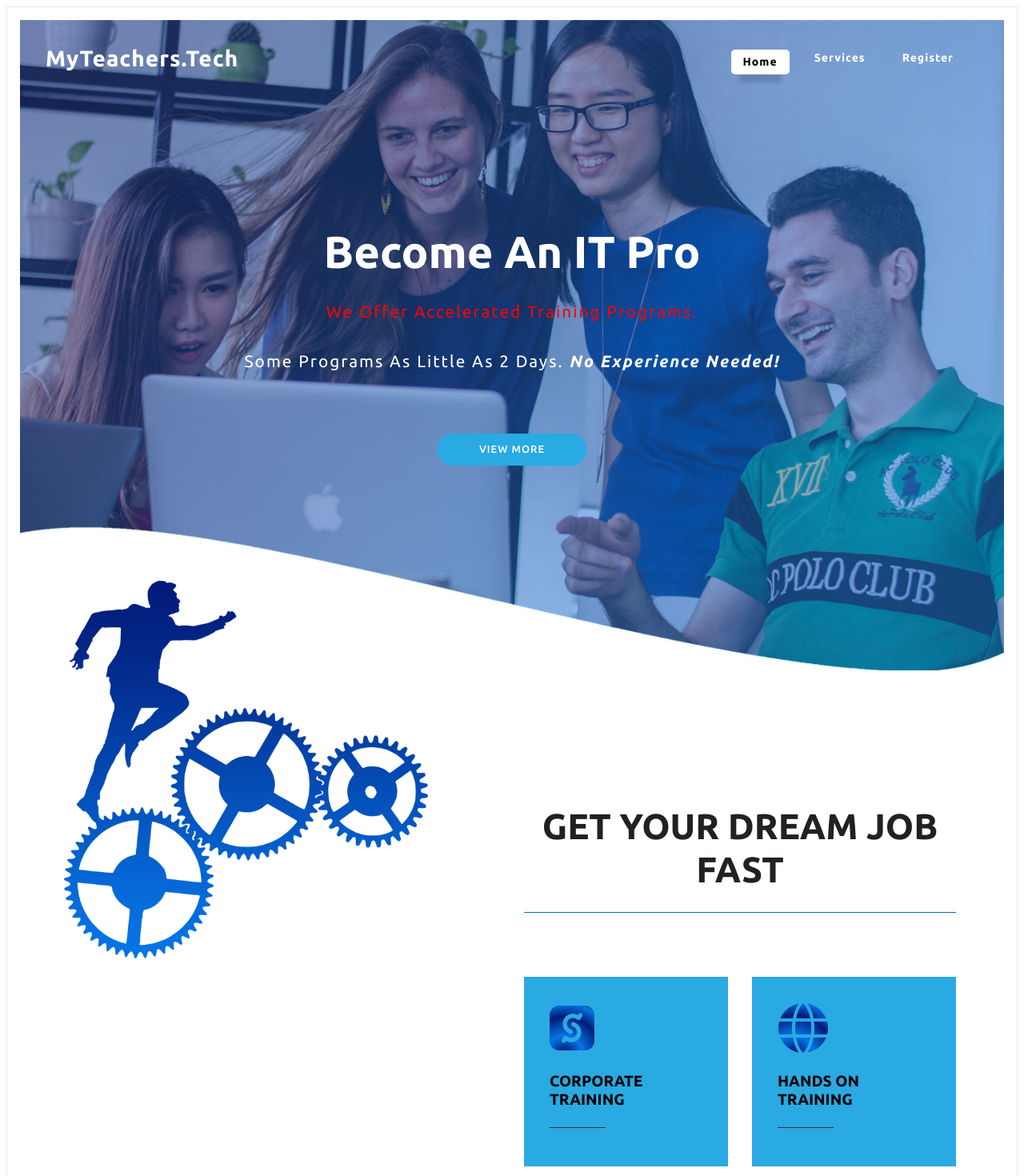
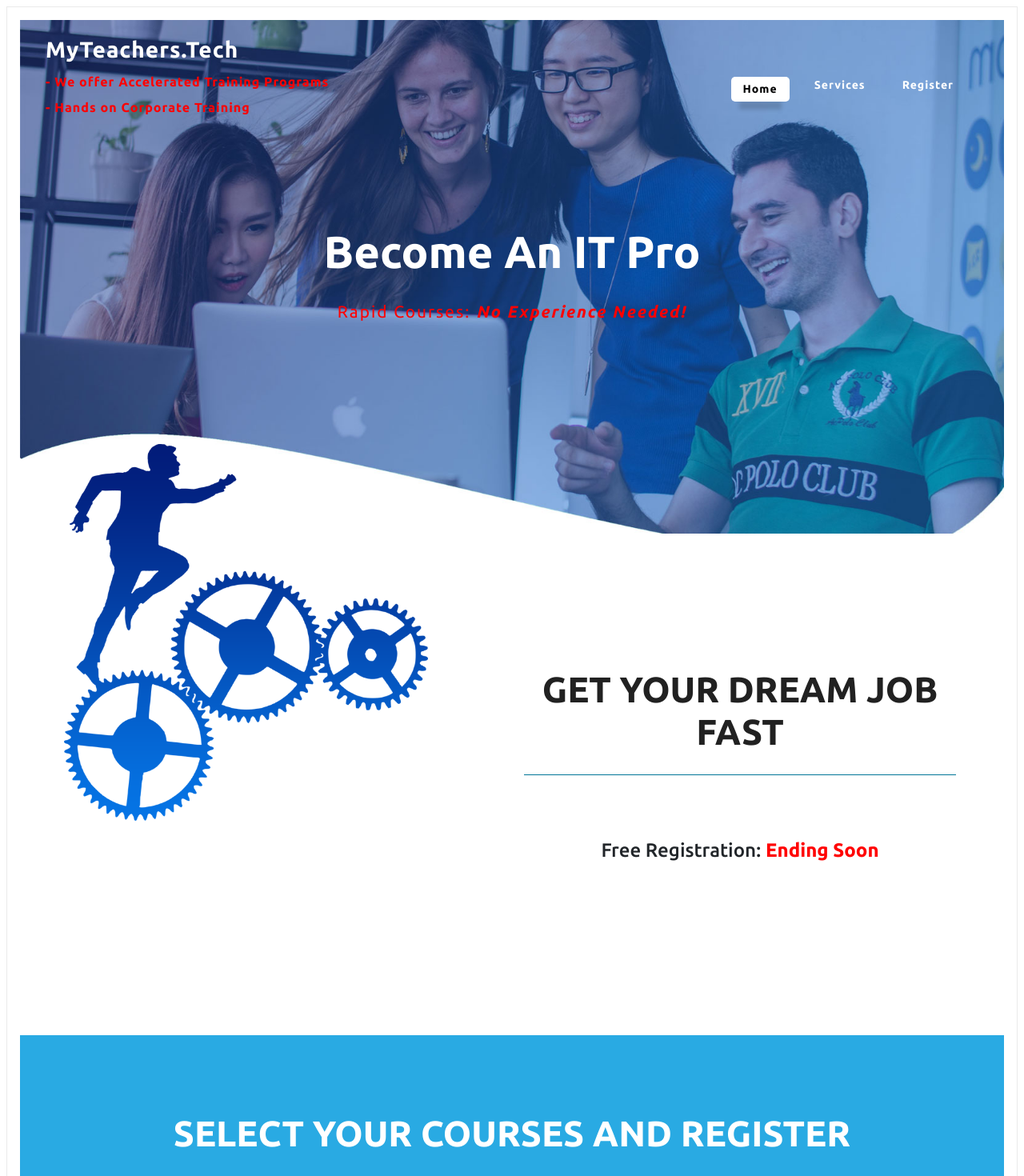
Before and after one commit to edouardyonga/myteacherLanding, a Nuxt app: page / in a window 1280 px wide. Shown: the top 1470 px of the page at 80% size. Built offline with nearby package versions, Linux system fonts and the light colour scheme.

Commit message:
[More useless updates :-(]

```diff
--- a/assets/css/style.css
+++ b/assets/css/style.css
@@ -1428,3 +1428,17 @@ ul.social-iconsv2 li a:hover {
     background: rgba(255, 255, 255, .8);
     padding: 10px;
 }
+
+.moto {
+    color: red;
+    font-size: 16px;
+    padding-top: 24px;
+}
+
+.moto br {
+    padding-top: -20px !important;
+}
+
+.text-red {
+    color: red;
+}
--- a/pages/index.vue
+++ b/pages/index.vue
@@ -10,7 +10,12 @@
           >
             <h1>
               <nuxt-link to='/' class="navbar-brand text-white" style="text-transform: none;">
-              MyTeachers.Tech
+              MyTeachers.Tech<br/>
+
+              <p class="moto">
+                - We offer Accelerated Training Programs<br>
+<span>- Hands on Corporate Training</span>
+              </p>
                </nuxt-link>
             </h1>
             <button
@@ -49,20 +54,9 @@
             <div class="slider-info">
               <h3>Become an IT Pro</h3>
               <p class="text-red" style="color:red">
-                We offer Accelerated Training Programs.
+                Rapid Courses: <strong><i>No Experience needed!</i></strong>
               </p>
-              <p class="text-white">
-                Some Programs as little as 2 days.
-                <strong><i>No Experience needed!</i></strong>
-              </p>
-              <p class="text-white"></p>
 
-              <a
-                class="btn btn-theme mt-lg-5 mt-3 agile-link-bnr scroll btn-outline-secondary btn-change5"
-                href="#register"
-                role="button"
-                >View More</a
-              >
             </div>
           </div>
         </div>
@@ -88,24 +82,10 @@
               </div>
               <div>
                 <div class="agileits-services-row row py-md-5 pb-5">
-                  <div class="col-lg-6">
-                    <div
-                      class="agileits-services-grids agileits-services-grids-cust"
-                    >
-                      <i class="fab fa-sellcast"></i>
-                      <h4 class="sec-title">Corporate Training</h4>
-                      <span></span>
-                    </div>
-                  </div>
-                  <div class="col-lg-6">
-                    <div
-                      class="agileits-services-grids agileits-services-grids-cust mt-lg-0 mt-5"
-                    >
-                      <i class="fas fa-globe"></i>
-                      <h4 class="sec-title">Hands On Training</h4>
-                      <span></span>
-                    </div>
-                  </div>
+
+                <h4 class="agile-title text-center mx-auto">
+                  Free Registration: <b class="text-red">Ending Soon</b>
+                </h4>
                 </div>
               </div>
               <!-- register form grid -->
@@ -197,11 +177,11 @@
         <div class="container py-lg-5">
           <div class="title-wthree text-center">
             <h3 class="agile-title text-white">
-              Free Registration: Ending Soon
+             Select your courses and register
             </h3>
             <span></span>
             <p class="reg-subtitle">
-              Select your courses and register your info below
+              A professional will contact you ASAP
             </p>
           </div>
           <div class="agileits-services-row row py-md-5 pb-5">
```
